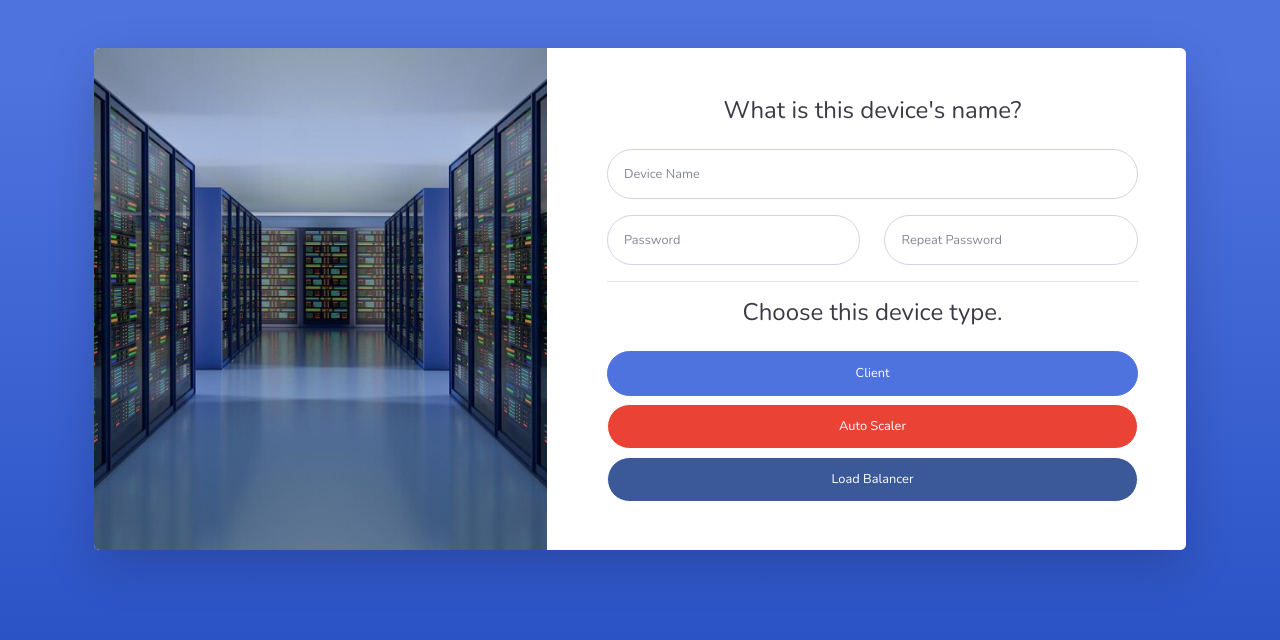
After one commit to Toygoon/ParallelManager, a Django app: template Initializer/templates/init_common.html in a window 1280 px wide. The commit adds this page. Shown: the top 640 px of the page. Run offline with Django 4.2, Linux system fonts and the light colour scheme; the template is opened without the code that fills it, so the values that code supplies are empty; some libraries are stand-ins or nearby versions.

Commit message:
Edit: Separate html templates

```diff
--- /dev/null
+++ b/Initializer/templates/init_common.html
@@ -0,0 +1,56 @@
+{% extends 'initializer/init.html' %}
+{% block body %}
+    <div class="container">
+        <div class="card o-hidden border-0 shadow-lg my-5">
+            <div class="card-body p-0">
+                <!-- Nested Row within Card Body -->
+                <div class="row">
+                    <div class="col-lg-5 d-none d-lg-block bg-register-image"></div>
+                    <div class="col-lg-7">
+                        <div class="p-5">
+                            <div class="text-center">
+                                <h1 class="h4 text-gray-900 mb-4">What is this device's name?</h1>
+                            </div>
+                            <form class="user" method="post" action="">
+                                {% csrf_token %}
+                                <div class="form-group">
+                                    <input type="text" class="form-control form-control-user" id="device_name"
+                                           name="device_name"
+                                           placeholder="Device Name" required>
+                                </div>
+                                <div class="form-group row">
+                                    <div class="col-sm-6 mb-3 mb-sm-0">
+                                        <input type="password" class="form-control form-control-user"
+                                               id="password1" name="password1" placeholder="Password" required>
+                                    </div>
+                                    <div class="col-sm-6">
+                                        <input type="password" class="form-control form-control-user"
+                                               id="password2" name="password2" placeholder="Repeat Password" required>
+                                    </div>
+                                </div>
+                                <hr>
+                                <div class="text-center">
+                                    <h1 class="h4 text-gray-900 mb-4">Choose this device type.</h1>
+                                </div>
+                                <input type="submit" class="btn btn-primary btn-user btn-block" name="client"
+                                       value="Client">
+                                <input type="submit" class="btn btn-google btn-user btn-block" name="as"
+                                       value="Auto Scaler">
+                                <input type="submit" class="btn btn-facebook btn-user btn-block" name="lb"
+                                       value="Load Balancer">
+                            </form>
+                            <!--
+                            <hr>
+                            <div class="text-center">
+                                <a class="small" href="../dashboard/forgot-password.html">Forgot Password?</a>
+                            </div>
+                            <div class="text-center">
+                                <a class="small" href="../dashboard/login.html">Already have an account? Login!</a>
+                            </div>
+                            -->
+                        </div>
+                    </div>
+                </div>
+            </div>
+        </div>
+{% endblock %}
```
Also changed, not shown: templates/initializer/init.html (+3 -53 lines).
